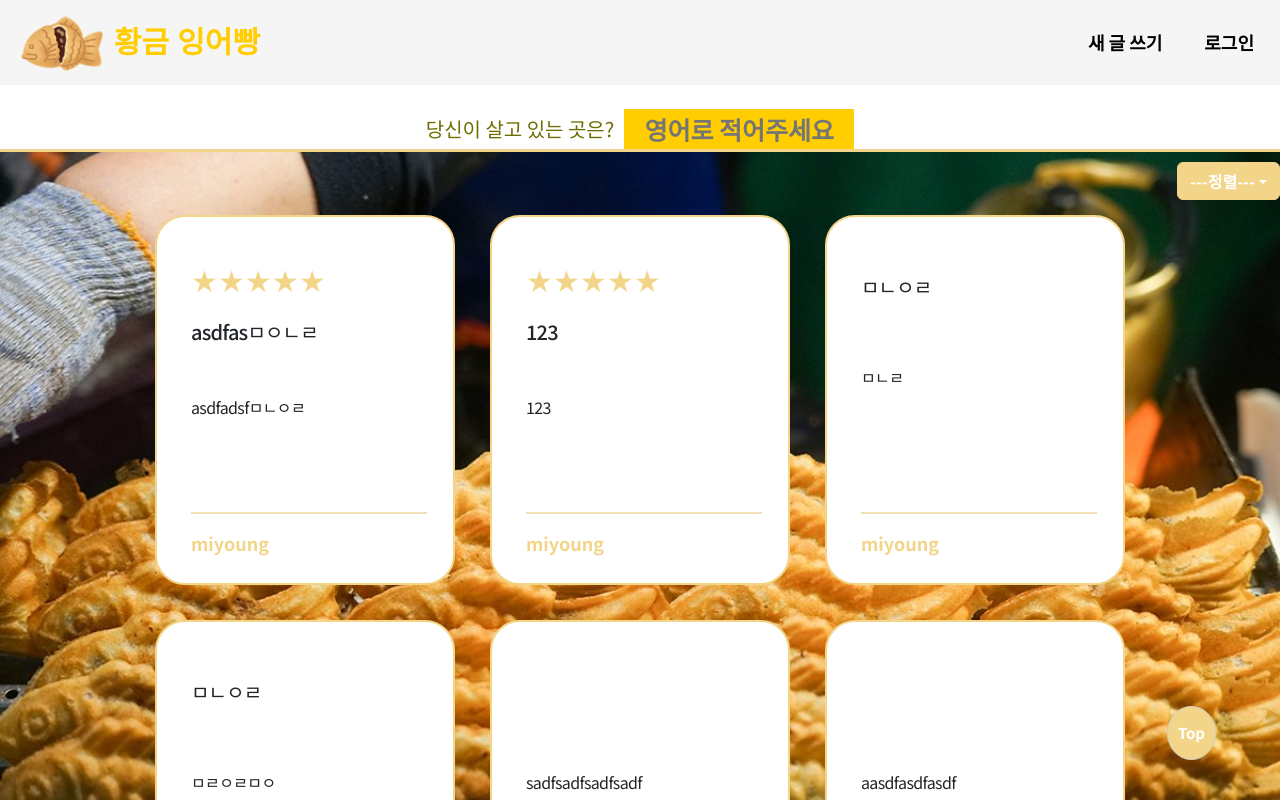
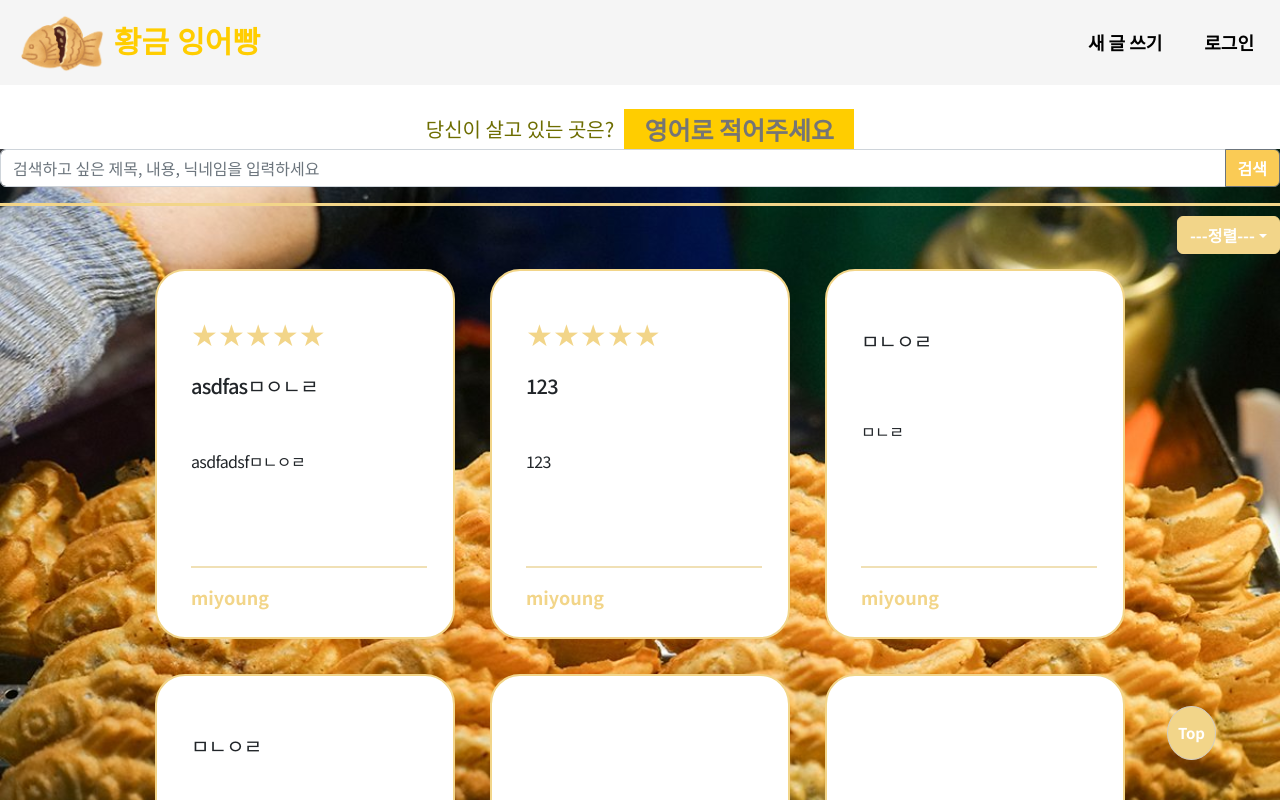
Before and after one commit to Golden-bung-eoppang/Golden-bung-eoppang, a React (Create React App) app in the folder react_simwha_test/: page / in a window 1280 px wide. Shown: the top 800 px of the page. Built offline with nearby package versions, Linux system fonts and the light colour scheme; data requests are answered from the project's data file.

Commit message:
검색기능 만드는중

```diff
--- a/react_simwha_test/src/pages/Home.jsx
+++ b/react_simwha_test/src/pages/Home.jsx
@@ -1,8 +1,14 @@
-import React, { useEffect } from "react";
+import React, { useEffect, useState } from "react";
 import styled from "styled-components";
 import { useNavigate } from "react-router-dom";
 import Layout from "../components/Layout";
-import { Button, Dropdown, DropdownButton } from "react-bootstrap";
+import {
+  Button,
+  Dropdown,
+  DropdownButton,
+  Form,
+  InputGroup,
+} from "react-bootstrap";
 import { useDispatch, useSelector } from "react-redux";
 import { __getPostThunk } from "../redux/modules/addupdateSlice";
 import ReactHtmlParser from "react-html-parser";
@@ -15,6 +21,20 @@ import inga from "../img/inga_bbang.jpg";
 const Home = () => {
   const dispatch = useDispatch();
   const posts = useSelector((state) => state.addupdateSlice.posts);
+  const [userInput, setUserInput] = useState("");
+
+  // 입력값을 가져와서 소문자로변경 (대소문자의 차이가 있을 수 있기
+  //때문에 입력값과 데이터의 값을 하나로 통일)
+
+  const getValue = (e) => {
+    setUserInput(e.target.value.toLowerCase());
+  };
+
+  // 데이터 목록중, name에 사용자 입력값이 있는 데이터만 불러오기
+  // 사용자 입력값을 소문자로 변경해주었기 때문에 데이터도 소문자로
+  const searched = posts.filter((item) =>
+    item.content.toLowerCase().includes(userInput)
+  );
 
   const navigate = useNavigate();
 
@@ -29,7 +49,22 @@ const Home = () => {
       <MainBox>
         {/* 버튼 클릭 시 스크롤을 맨 위로 올려주는 컴포넌트 */}
         <ScrollToTop />
-        {/* 드랍다운만 부트스트랩 사용했습니다. */}
+        <InputGroup className="mb-3">
+          <Form.Control
+            placeholder="검색하고 싶은 제목, 내용, 닉네임을 입력하세요"
+            aria-label="Recipient's username"
+            aria-describedby="basic-addon2"
+            onChange={getValue}
+          />
+          <Button
+            variant="outline-secondary"
+            id="button-addon2"
+            style={{ color: "white", backgroundColor: "#facb55" }}
+          >
+            검색
+          </Button>
+        </InputGroup>
+
         <SortBox>
           <DropdownButton id="dropdown-item-button" title="---정렬---">
             <Dropdown.Item as="button">전체</Dropdown.Item>
--- a/react_simwha_test/src/pages/Weather.jsx
+++ b/react_simwha_test/src/pages/Weather.jsx
@@ -79,6 +79,7 @@ export default function Weather() {
 const Text = styled.text`
   font-size: 20px;
   color: #6d6d00;
+  cursor: context-menu;
 `;
 const Texts = styled.span`
   color: white;
```
